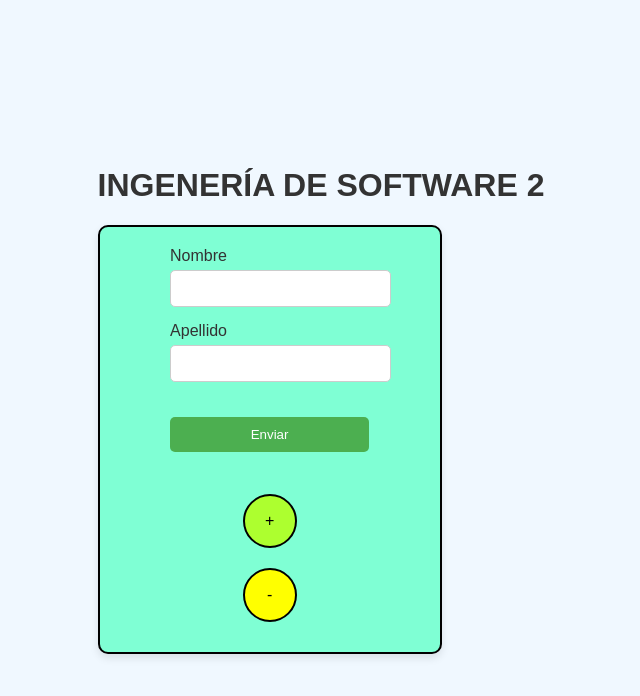
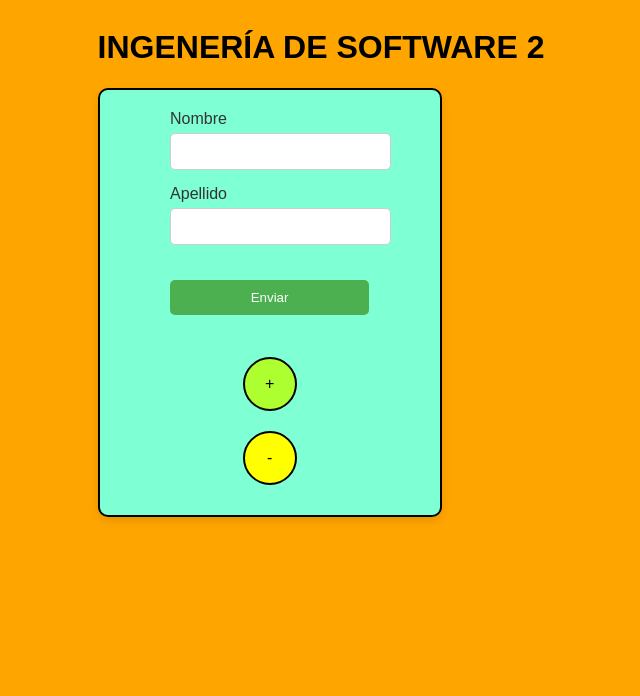
Before and after one commit to joseromaldo/tarea2_maldonado_morales, a plain HTML site: page index.html in a window 1280 px wide. Shown: the whole page, without its empty margins (319-959 px from the left). Drawn offline with Linux system fonts and the light colour scheme.

Commit message:
Arreglos de formulario con CSS

```diff
--- a/index.html
+++ b/index.html
@@ -8,16 +8,13 @@
     <style>
         body {
             font-family: Arial, sans-serif;
-            background-color: #f0f8ff;
+            background-color: orange;
             display: flex;
             justify-content: center;
             align-items: center;
-            height: 100vh;
-            margin: 0;
         }
         h1 {
             text-align: center;
-            color: #333;
         }
         .contenedor {
             height: auto;
```
Also changed, not shown: script.js (+8 -0 lines).
